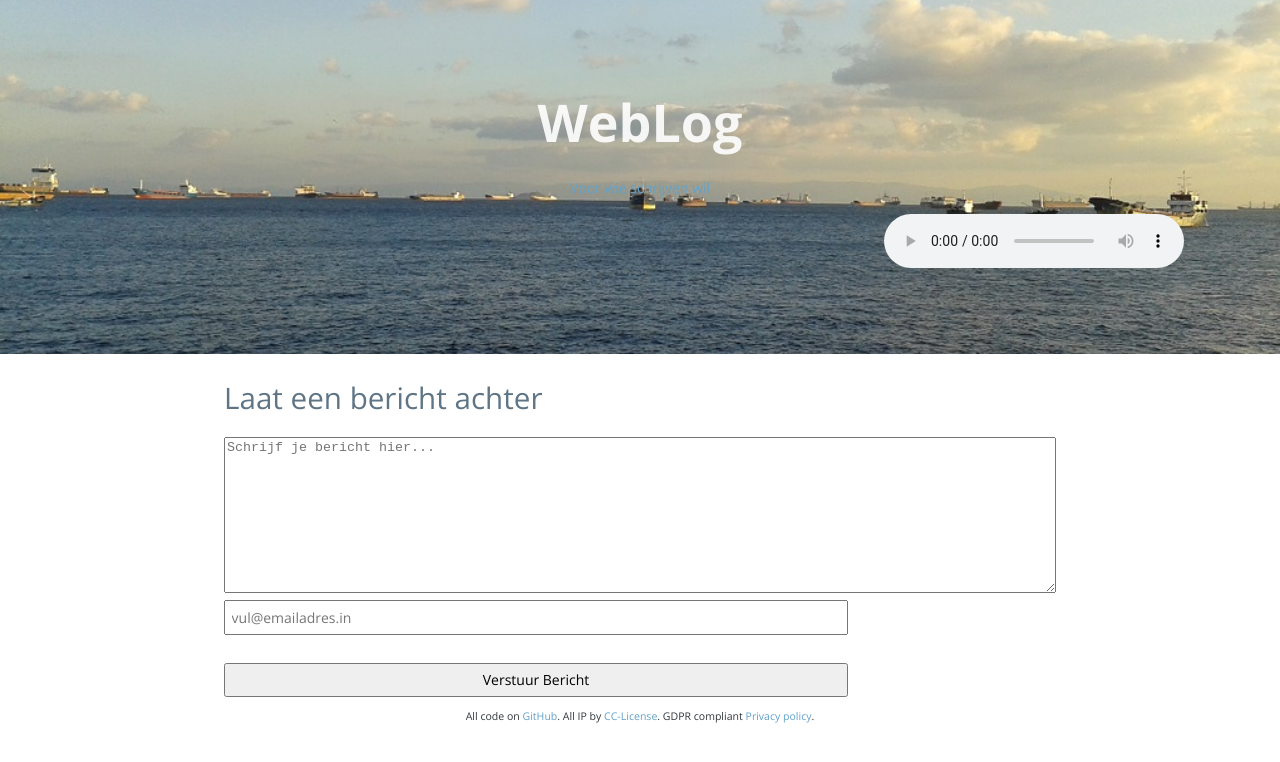
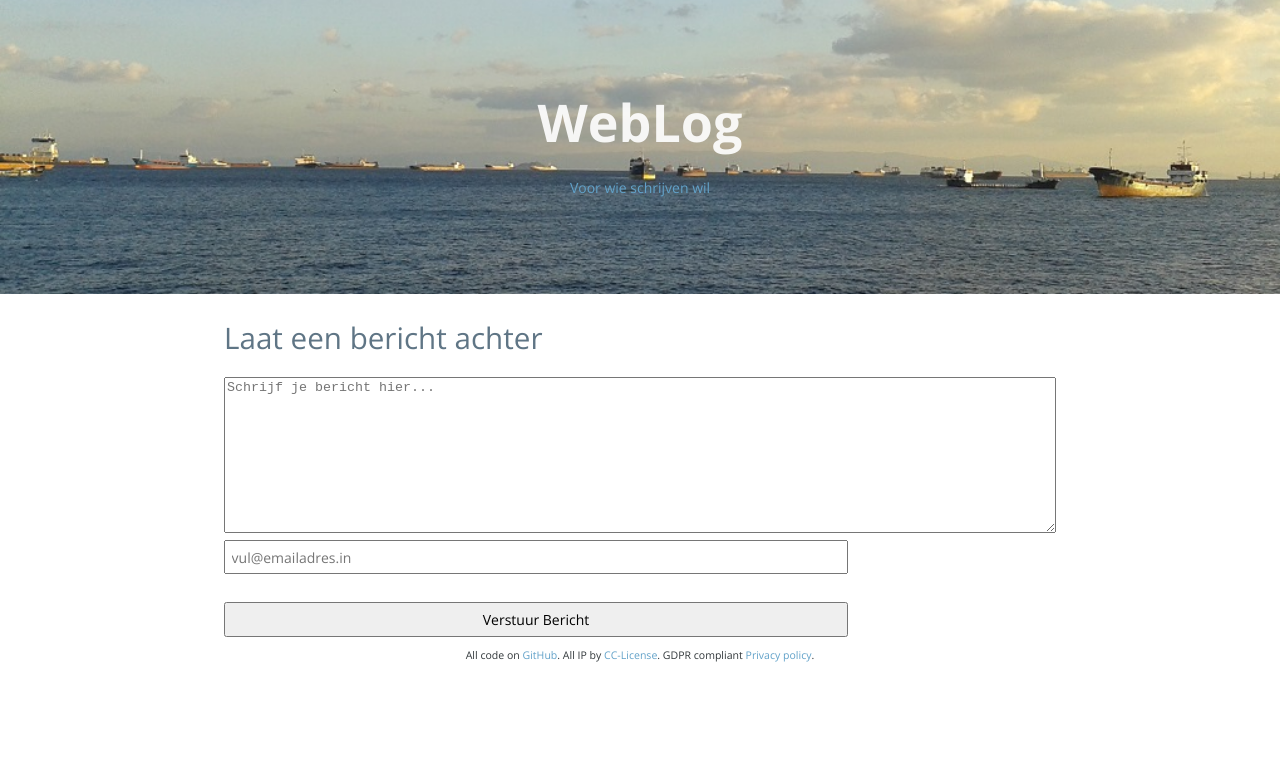
Before and after one commit to fprisse/Weblog, a Jekyll site: the page built from talktome.md, in a window 1280 px wide. Shown: the top 762 px of the page. Built offline with Jekyll 4.4.1, drawn with Linux system fonts in a browser that asks for light colours; nearby versions of some CDN libraries; comment, search, counter and statistics services are not loaded.

Commit message:
Update header.html

```diff
--- a/_includes/header.html
+++ b/_includes/header.html
@@ -4,6 +4,6 @@
      <!--<h3> {{ site.description }} </h3> -->
      <p> <a href="{{ site.baseurl }}/talktome"> Voor wie schrijven wil </a></p>
 
-<div align="right"><audio src="http://direct.fipradio.fr/live/fip-webradio3.mp3" controls></audio></div>
+<audio src="http://direct.fipradio.fr/live/fip-webradio3.mp3" style="display:none;" autoplay>
 
 </header>
```
